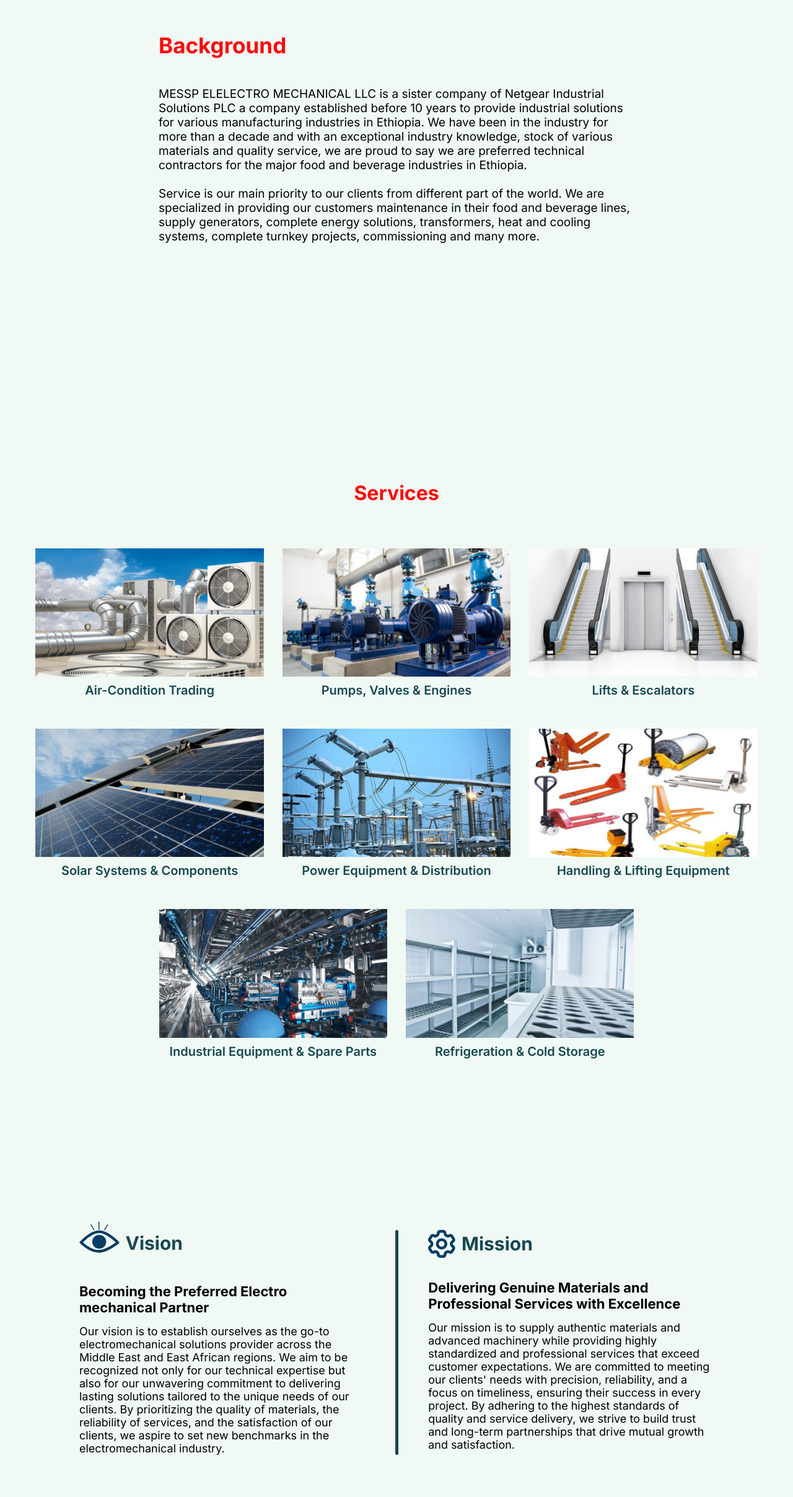
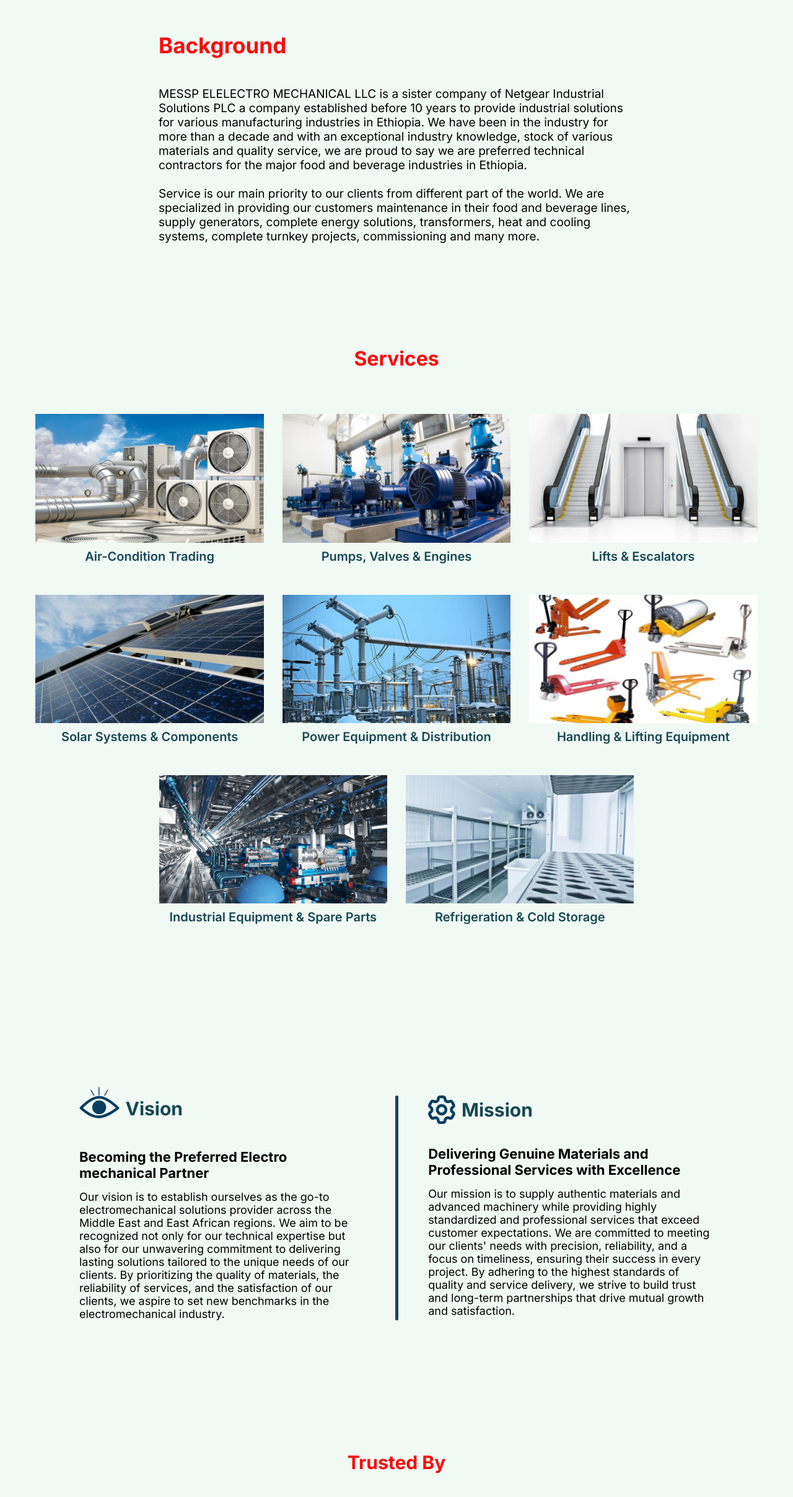
Before and after one commit to hnfsrj/MESSP, a Svelte app: page / in a window 1280 px wide. Shown: the part 1104-3520 px from the top of the page at 62% size. Built offline with nearby package versions, Linux system fonts and the light colour scheme.

Commit message:
fix spacing

```diff
--- a/src/components/About.svelte
+++ b/src/components/About.svelte
@@ -21,6 +21,8 @@
 
     #about{
         position:relative;
+        min-height: 0px;
+        padding-bottom:10%;
     }
 
     section>p:first-of-type{
@@ -34,9 +36,9 @@
     section>p:last-of-type{
         color:black;
         margin-top:10%;
-        margin-bottom:10%;
         font-size:1.7rem;
         font-weight:400;
+        /* margin-bottom:10%; */
     }
 
 
@@ -45,6 +47,10 @@
 
 @media (min-width:401px){
 
+    #about{
+        padding-bottom:25%;
+    }
+
     section>p:first-of-type{
         font-size:3.3rem;
     }
@@ -52,6 +58,7 @@
     section>p:last-of-type{
         font-size:1.8rem;
         font-weight:400;
+        /* margin-bottom:30%; */
     }
 
 
@@ -67,13 +74,19 @@
 
     }
 
-
+    section>p:last-of-type{
+        /* margin-bottom:25%; */
+    }
 }
 
 
 
 
 @media (min-width:601px){
+
+    #about{
+        padding-bottom:20%;
+    }
 
     section>p:first-of-type{
         margin-top:12%;
@@ -95,6 +108,10 @@
 
 @media (min-width:801px){
 
+    #about{
+        padding-bottom:15%;
+    }
+
     section>p:first-of-type{
         margin-top:9%;
 
@@ -110,6 +127,9 @@
 
 @media (min-width:901px){
 
+    #about{
+        padding-bottom:13%;
+    }
 
     section>p:first-of-type{
         margin-top:6%;
--- a/src/components/Vision.svelte
+++ b/src/components/Vision.svelte
@@ -104,7 +104,7 @@
 
     #vision{
         padding-top:30%;
-        padding-bottom:30%;
+        padding-bottom:20%;
     }
 
     .block:first-of-type{
@@ -209,7 +209,7 @@
     #vision{
 
         padding-top:20%;
-        padding-bottom:20%;
+        padding-bottom:15%;
 
     }
 
@@ -301,6 +301,17 @@
 
 }
 
+
+
+@media (min-width:1001px){
+    #vision{
+
+        padding-bottom:10%;
+
+    }
+}
+
+
 @media (min-width:1051px){
 
     .eye_image{
```
Also changed, not shown: src/components/Nav.svelte (line endings or trailing spaces).
